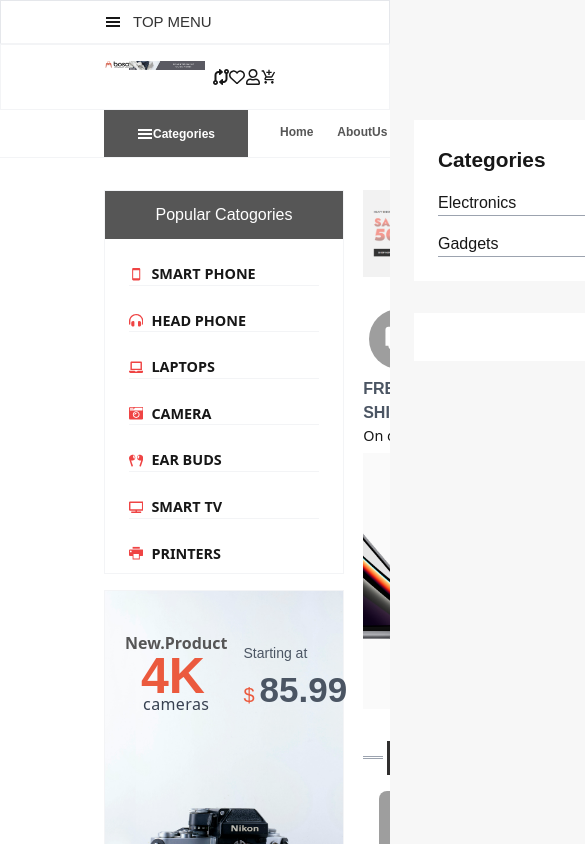
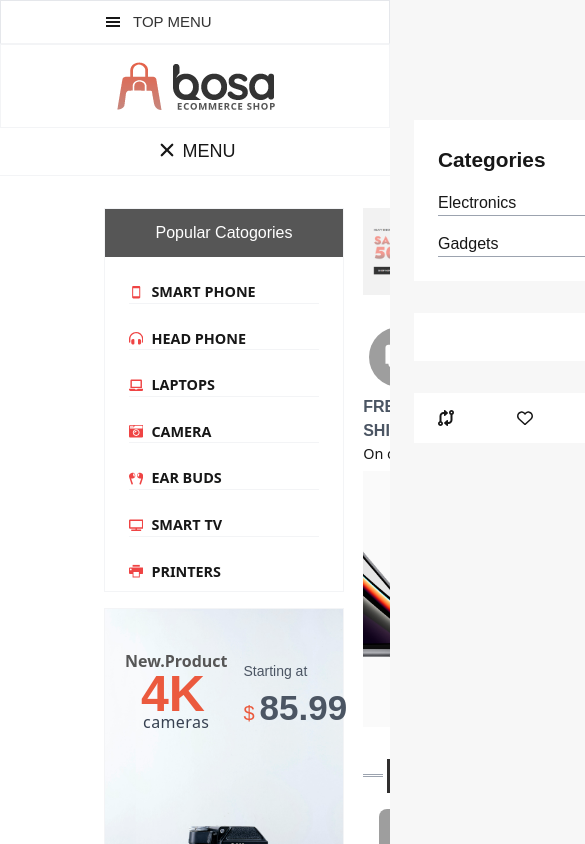
Before and after one commit to Giorgi-Gogaladze/bosa_ecommerce, a Next.js app: page / in a window 390 px wide. Shown: the top 844 px of the page, 585 px wide, since content can reach past the window. Built offline with nearby package versions, Linux system fonts and the light colour scheme; grey boxes are pictures that could not be loaded.

Commit message:
Stl: adding some more styling to the header for better responsiveness

```diff
--- a/src/components/header/Header.tsx
+++ b/src/components/header/Header.tsx
@@ -4,31 +4,20 @@ import { FaRegUser } from "react-icons/fa";
 import { MdOutlineAddShoppingCart } from "react-icons/md";
 import Navbar from './navbar/Navbar';
 import TopHeader from './top-header/TopHeader';
+import Link from 'next/link';
 
 function Header() {
   return (
 <>
-  <section className='w-full h-11 border flex items-center justify-between border-b-gray-100 px-[6.5rem]' >
-    <div className='hidden lg:w-full lg:flex lg:justify-between lg:items-center'>
-      <ul className='flex items-center gap-5 text-headercol text-[13px] font-poppins leading-[1.5] font-normal tracking-[1.5]'>
-        <li className='cursor-pointer hover:text-hovercol'>My Account</li>
-        <li className='cursor-pointer hover:text-hovercol'>Whishlist</li>
-        <li className='cursor-pointer hover:text-hovercol'>Checkout</li>
-        <li className='cursor-pointer hover:text-hovercol'>Cart</li>
-      </ul>
-    </div>
-    <div>
-      <TopHeader />
-    </div>
-  </section>
+  <TopHeader/>
+  <main className="h-26 w-full border border-gray-100 py-4 px-[6.5rem]">
 
-  <main className="h-26 w-full border border-gray-100 py-4 px-[6.5rem]">
-    <div className=' flex justify-between'>
-        <div className='h-full'>
-          <Image src='/images/logo.png' alt='logo image' height={50} width={160} />
+    <div className='hidden md:flex md:justify-between '>
+        <div className='h-full mr-2'>
+          <Link href='/'><Image src='/images/logo.png' alt='logo image' height={50} width={160} /></Link>
         </div>
         <div>
-          <Image src='/images/ad.jpg' alt='advertisement' width={519} height={75}/>
+          <Image src='/images/ad.jpg' alt='advertisement' width={519} height={75} className='mr-2'/>
         </div>
       <div className='w-36 h-26 flex justify-between items-center p-2'>
         <div><FaCodeCompare /></div>
@@ -37,6 +26,10 @@ function Header() {
         <div><MdOutlineAddShoppingCart /></div>
       </div>
     </div>
+
+    <div className='md:hidden w-full h-full flex justify-center items-center'>
+    <Link href='/'><Image src='/images/logo.png' alt='logo image' height={50} width={160} /></Link>
+    </div>
   </main>
     <Navbar />
 </>
--- a/src/components/header/navbar/Navbar.tsx
+++ b/src/components/header/navbar/Navbar.tsx
@@ -1,18 +1,27 @@
+'use client'
 import Link from 'next/link';
-import React from 'react'
+import React, { useState } from 'react'
 import { GiHamburgerMenu } from "react-icons/gi";
-import { IoSearch } from "react-icons/io5";
+import { IoClose, IoSearch } from "react-icons/io5";
+import { TfiAlignJustify } from 'react-icons/tfi';
 
 function Navbar() {
+    const [menuOpen ,setMenuOpen] = useState(false);
+
+    const toggleMenu = () => {
+        setMenuOpen(!menuOpen)
+    }
+
   return (
-    <section className='px-[6.5rem] border-b border-gray-100 h-12'>
-        <div className='w-full h-full flex'>
+    <section className='px-[6.5rem] border-b border-gray-100 h-12 relative'>
+        <div className=' hidden lg:w-full lg:h-[48px] lg:flex lg:flex-row lg:justify-between'>
             <nav className='flex'>
-                <div className='w-36 h-full bg-darkgray flex items-center justify-center text-white'>
-                    <GiHamburgerMenu /> <p className='text-xs font-bold'> Categories</p>
+                <div className='w-36 h-full bg-darkgray flex items-center justify-center text-white hover:bg-hovercol cursor-pointer '>
+                    <GiHamburgerMenu  className='cursor-pointer'/>
+                    <p className='text-xs font-bold'> Categories</p>
                 </div>
-                <div className='h-11 w-[32rem] flex items-center border-r border-gray-100'>
-                    <ul className='flex items-center space-x-[1.5rem] text-xs font-bold text-darkgray pl-8 pr-32'>
+                <div className='h-11  flex items-center'>
+                    <ul className='flex items-start space-x-[1.5rem] text-xs font-bold text-darkgray pl-8 '>
                         <Link href='/'><li className='hover:text-blue-400'>Home</li></Link>
                         <Link href='about'><li className='hover:text-blue-400'>AboutUs</li></Link>
                         <Link href='blogs'><li className='hover:text-blue-400'>Blog</li></Link>
@@ -21,7 +30,7 @@ function Navbar() {
                     </ul>
                 </div>
             </nav>
-            <div className='h-full w-full flex items-center border-r border-gray-100'>
+            <div className='h-full  flex items-center border-l border-gray-100'>
                 <input type="text" placeholder='Search products...' className='ml-4 text-[0.8rem]  focus:outline-none'/>
                 <select className='border-0 bg-gray-50 h-8 text-[0.8rem] w-32 tracking-wide pl-3'>
                     <option value="">All Categories</option>
@@ -33,6 +42,24 @@ function Navbar() {
                 </div>
             </div>
         </div>
+        <div className='lg:hidden h-full flex items-center justify-center '>
+            <div className='w-auto cursor-pointer flex hover:text-hovercol' onClick={toggleMenu}>
+                { menuOpen ? (<TfiAlignJustify  className='text-[24px] font-semibold '/>) : (<IoClose className='text-[24px] font-semibold '/>)}
+                <span className='ml-1 text-[18px] text-jost font-normal'>MENU</span>
+            </div>
+        </div>
+        {menuOpen && (
+        <div className='absolute w-full left-0 top-[48px] h-[260px] bg-footercol z-50'>
+            <ul className='flex flex-col justify-around text-[15px] space-x-4 h-full font-medium font-jost text-darkgray leading-[1.5] '>
+                <Link href='/'><li className='hover:text-blue-400 ml-4 border-b'>Home</li></Link>
+                <Link href='about'><li className='hover:text-blue-400 border-b'>AboutUs</li></Link>
+                <Link href='blogs'><li className='hover:text-blue-400 border-b'>Blog</li></Link>
+                <Link href='shop'><li  className='hover:text-blue-400 border-b'>Shop</li></Link>
+                <Link href='contact'><li className='hover:text-blue-400'>Contact</li></Link>
+            </ul>
+        </div>
+        )}
+
     </section>
   )
 }
--- /dev/null
+++ b/src/components/header/top-header/MediaIcons.jsx
@@ -0,0 +1,32 @@
+import React from 'react'
+import { BiAlignRight } from 'react-icons/bi'
+import { FaInstagram, FaLinkedin, FaPinterest, FaTwitter } from 'react-icons/fa'
+import { FaFacebook } from 'react-icons/fa6'
+
+const MediaIcons = ({sideToggle}) => {
+  return (
+    <>
+        <ul className='hidden lg:flex gap-4'>
+                        <a href="https://blank.page/" target='blank'>
+                            <li><FaFacebook  className='text-[14px] z- cursor-pointer hover:text-hovercol'/></li>
+                        </a>
+                        <a href="https://blank.page/" target='blank'>
+                            <li><FaTwitter className='text-[14px] cursor-pointer hover:text-hovercol'/></li>
+                        </a>
+                        <a href="https://blank.page/" target='blank'>
+                            <li><FaInstagram className='text-[14px] cursor-pointer hover:text-hovercol'/></li>
+                        </a>
+                        <a href="https://blank.page/" target='blank'>
+                            <li><FaPinterest className='text-[14px] cursor-pointer hover:text-hovercol'/></li>
+                        </a>
+                        <a href="https://blank.page/" target='blank'>
+                            <li><FaLinkedin className='text-[14px] cursor-pointer hover:text-hovercol'/></li>
+                        </a>
+                        <li onClick={sideToggle}><BiAlignRight  className='text-[16px] cursor-pointer hover:text-hovercol' /></li>
+                    </ul>
+    </>
+  )
+}
+
+
+export default MediaIcons
--- a/src/components/header/top-header/TopHeader.tsx
+++ b/src/components/header/top-header/TopHeader.tsx
@@ -1,9 +1,10 @@
 'use client'
 import React, { useState } from 'react'
-import { BiAlignRight } from 'react-icons/bi'
-import { FaFacebook, FaInstagram, FaLinkedin, FaPinterest, FaTwitter } from 'react-icons/fa'
 import { GiHamburgerMenu } from 'react-icons/gi'
 import { IoIosCloseCircleOutline } from 'react-icons/io'
+import MediaIcons from './MediaIcons'
+import { FaCodeCompare, FaRegHeart, FaRegUser } from 'react-icons/fa6'
+import { MdOutlineAddShoppingCart } from 'react-icons/md'
 
 const TopHeader = () => {
     const [isOpen, setIsOpen] = useState(false);
@@ -14,26 +15,19 @@ const TopHeader = () => {
 
 
   return (
-    <section className='w-full'>
+    <section className='w-full h-11 border flex items-center justify-between border-b-gray-100 px-[6.5rem]' >
+        <div className='hidden lg:w-full lg:flex lg:justify-between lg:items-center'>
+          <ul className='flex items-center gap-5 text-headercol text-[13px] font-poppins leading-[1.5] font-normal tracking-[1.5]'>
+            <li className='cursor-pointer hover:text-hovercol'>My Account</li>
+            <li className='cursor-pointer hover:text-hovercol'>Whishlist</li>
+            <li className='cursor-pointer hover:text-hovercol'>Checkout</li>
+            <li className='cursor-pointer hover:text-hovercol'>Cart</li>
+          </ul>
+        </div>
+        <div>
+          <section className='w-full'>
         <div className='flex justify-between items-center'>
-            <ul className='hidden lg:flex gap-4'>
-                <a href="https://blank.page/" target='blank'>
-                    <li><FaFacebook  className='text-[14px] cursor-pointer hover:text-hovercol'/></li>
-                </a>
-                <a href="https://blank.page/" target='blank'>
-                    <li><FaTwitter className='text-[14px] cursor-pointer hover:text-hovercol'/></li>
-                </a>
-                <a href="https://blank.page/" target='blank'>
-                    <li><FaInstagram className='text-[14px] cursor-pointer hover:text-hovercol'/></li>
-                </a>
-                <a href="https://blank.page/" target='blank'>
-                    <li><FaPinterest className='text-[14px] cursor-pointer hover:text-hovercol'/></li>
-                </a>
-                <a href="https://blank.page/" target='blank'>
-                    <li><FaLinkedin className='text-[14px] cursor-pointer hover:text-hovercol'/></li>
-                </a>
-                <li onClick={sideToggle}><BiAlignRight  className='text-[16px] cursor-pointer hover:text-hovercol' /></li>
-            </ul>
+            <MediaIcons sideToggle={sideToggle} />
         </div>
 
         <div className='flex items-center justify-center w-full gap-3 lg:hidden'>
@@ -42,7 +36,6 @@ const TopHeader = () => {
             className='text-[16px] hover:text-hovercol cursor-pointer font-semibold' />
             <span className="text-[15px] font-normal font-poppins leading-6 text-headercol uppercase">TOP MENU</span>
         </div>
-
 
         { isOpen && (
             <div
@@ -62,27 +55,19 @@ const TopHeader = () => {
                 <div className='border-b border-gray-400'><a href="#">Gadgets</a></div>
             </div>
             <div className='mt-[2rem] p-6 bg-white gap-4'>
-            <ul className='hidden lg:flex gap-4'>
-                <a href="https://blank.page/" target='blank'>
-                    <li><FaFacebook  className='text-[14px] cursor-pointer hover:text-hovercol'/></li>
-                </a>
-                <a href="https://blank.page/" target='blank'>
-                    <li><FaTwitter className='text-[14px] cursor-pointer hover:text-hovercol'/></li>
-                </a>
-                <a href="https://blank.page/" target='blank'>
-                    <li><FaInstagram className='text-[14px] cursor-pointer hover:text-hovercol'/></li>
-                </a>
-                <a href="https://blank.page/" target='blank'>
-                    <li><FaPinterest className='text-[14px] cursor-pointer hover:text-hovercol'/></li>
-                </a>
-                <a href="https://blank.page/" target='blank'>
-                    <li><FaLinkedin className='text-[14px] cursor-pointer hover:text-hovercol'/></li>
-                </a>
-                <li onClick={sideToggle}><BiAlignRight  className='text-[16px] cursor-pointer hover:text-hovercol' /></li>
-            </ul>
+                <MediaIcons  sideToggle={sideToggle}/>
+            </div>
+            <div className='mt-[2rem] w-full h-[50px] flex justify-between items-center p-6  bg-white'>
+              <div className='cursor-pointer hover:text-hovercol'><FaCodeCompare /></div>
+              <div className='cursor-pointer hover:text-hovercol'><FaRegHeart /></div>
+              <div className='cursor-pointer hover:text-hovercol'><FaRegUser /></div>
+              <div className='cursor-pointer hover:text-hovercol'><MdOutlineAddShoppingCart /></div>
             </div>
         </div>
     </section>
+        </div>
+      </section>
+
   )
 }
 
--- a/tsconfig.json
+++ b/tsconfig.json
@@ -22,6 +22,6 @@
       "@/*": ["./src/*"]
     }
   },
-  "include": ["next-env.d.ts", "**/*.ts", "**/*.tsx", ".next/types/**/*.ts", "next.config.ts", "src/utilities/blogs.js"],
+  "include": ["next-env.d.ts", "**/*.ts", "**/*.tsx", ".next/types/**/*.ts", "next.config.ts", "src/utilities/blogs.js", "src/components/header/top-header/MediaIcons.jsx"],
   "exclude": ["node_modules"]
 }
```
